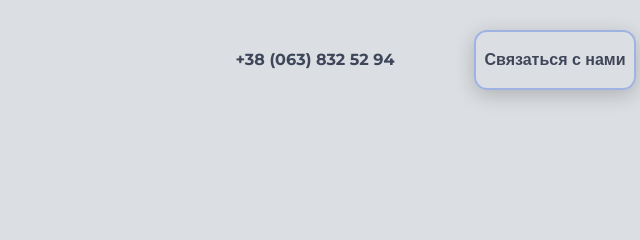
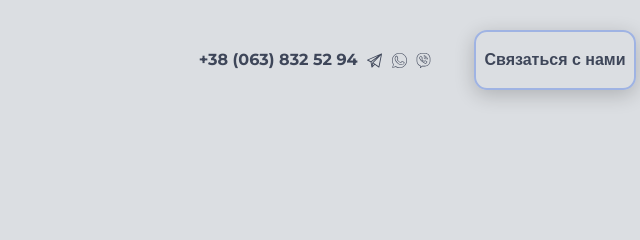
Before and after one commit to nickkurkan/nickkurkan.github.io, a plain HTML site: page magic-group/estimate.html in a window 1280 px wide. Shown: the top 240 px of the page, 565-1205 px from the left. Drawn offline with Linux system fonts and the light colour scheme.

Commit message:
Header update

```diff
--- a/magic-group/estimate.html
+++ b/magic-group/estimate.html
@@ -21,7 +21,12 @@
             <div
               class="tel col-12 col-md-4 col-lg-3 offset-md-1 offset-lg-5 d-flex align-items-center justify-content-center order-1 order-md-0"
             >
-            <a href="tel:+38 (095) 00 00 000">+38 (063) 832 52 94</a>
+              <a href="tel:+38 (095) 00 00 000">
+                +38 (063) 832 52 94
+                <img src="img/telegram.svg" alt="" />
+                <img src="img/whatsapp.svg" alt="" />
+                <img src="img/viber.svg" alt="" />
+              </a>
             </div>
             <div class="col-12 col-md-3 col-lg-2 order-0 order-md-1">
               <button class="btn btn-contact">
```
Also changed, not shown: magic-group/team.html (+6 -1 lines).
